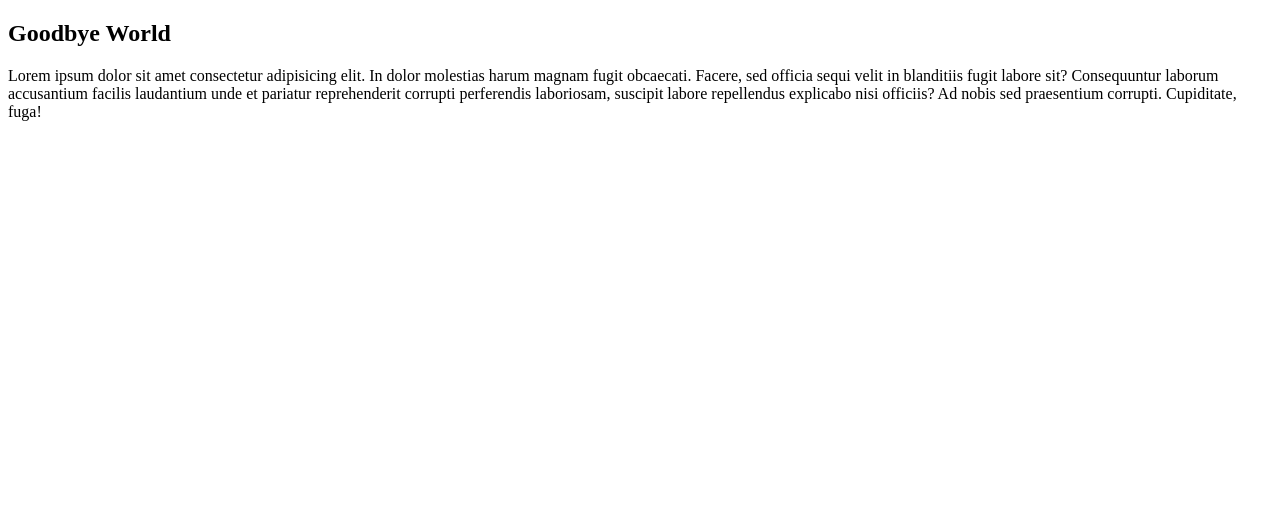
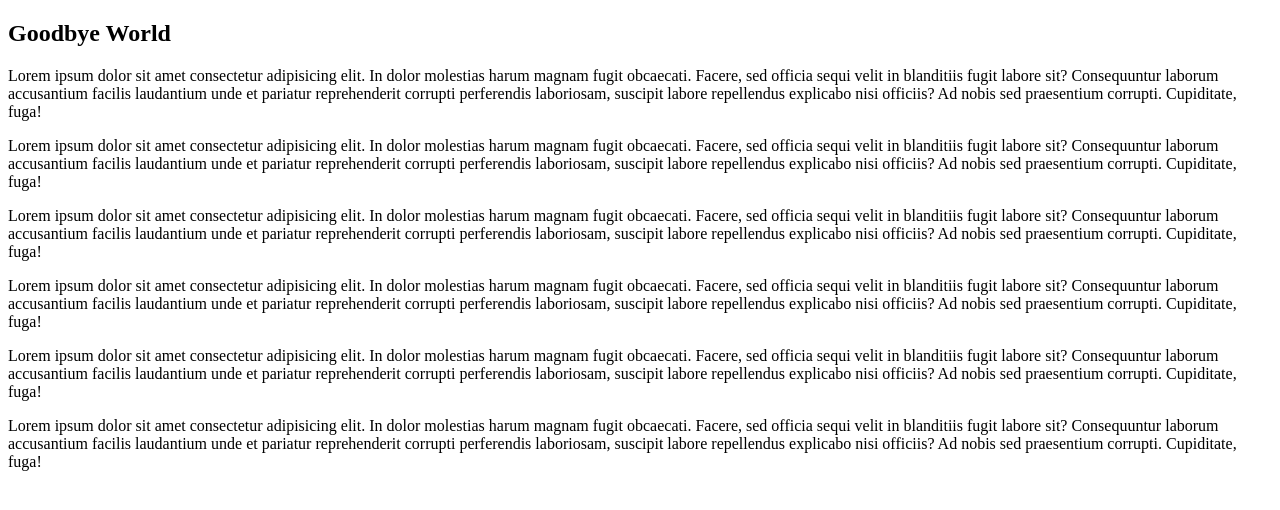
Before and after one commit to DevMike42/project1, a plain HTML site: page index.html in a window 1280 px wide. Drawn offline with Linux system fonts and the light colour scheme.

Commit message:
added new paragraphs

```diff
--- a/index.html
+++ b/index.html
@@ -16,6 +16,31 @@
     pariatur reprehenderit corrupti perferendis laboriosam, suscipit labore repellendus explicabo nisi officiis? Ad
     nobis sed praesentium corrupti. Cupiditate, fuga!</p>
 
+  <p>Lorem ipsum dolor sit amet consectetur adipisicing elit. In dolor molestias harum magnam fugit obcaecati. Facere,
+    sed officia sequi velit in blanditiis fugit labore sit? Consequuntur laborum accusantium facilis laudantium unde et
+    pariatur reprehenderit corrupti perferendis laboriosam, suscipit labore repellendus explicabo nisi officiis? Ad
+    nobis sed praesentium corrupti. Cupiditate, fuga!</p>
+
+  <p>Lorem ipsum dolor sit amet consectetur adipisicing elit. In dolor molestias harum magnam fugit obcaecati. Facere,
+    sed officia sequi velit in blanditiis fugit labore sit? Consequuntur laborum accusantium facilis laudantium unde et
+    pariatur reprehenderit corrupti perferendis laboriosam, suscipit labore repellendus explicabo nisi officiis? Ad
+    nobis sed praesentium corrupti. Cupiditate, fuga!</p>
+
+  <p>Lorem ipsum dolor sit amet consectetur adipisicing elit. In dolor molestias harum magnam fugit obcaecati. Facere,
+    sed officia sequi velit in blanditiis fugit labore sit? Consequuntur laborum accusantium facilis laudantium unde et
+    pariatur reprehenderit corrupti perferendis laboriosam, suscipit labore repellendus explicabo nisi officiis? Ad
+    nobis sed praesentium corrupti. Cupiditate, fuga!</p>
+
+  <p>Lorem ipsum dolor sit amet consectetur adipisicing elit. In dolor molestias harum magnam fugit obcaecati. Facere,
+    sed officia sequi velit in blanditiis fugit labore sit? Consequuntur laborum accusantium facilis laudantium unde et
+    pariatur reprehenderit corrupti perferendis laboriosam, suscipit labore repellendus explicabo nisi officiis? Ad
+    nobis sed praesentium corrupti. Cupiditate, fuga!</p>
+
+  <p>Lorem ipsum dolor sit amet consectetur adipisicing elit. In dolor molestias harum magnam fugit obcaecati. Facere,
+    sed officia sequi velit in blanditiis fugit labore sit? Consequuntur laborum accusantium facilis laudantium unde et
+    pariatur reprehenderit corrupti perferendis laboriosam, suscipit labore repellendus explicabo nisi officiis? Ad
+    nobis sed praesentium corrupti. Cupiditate, fuga!</p>
+
 </body>
 
 </html>
```
